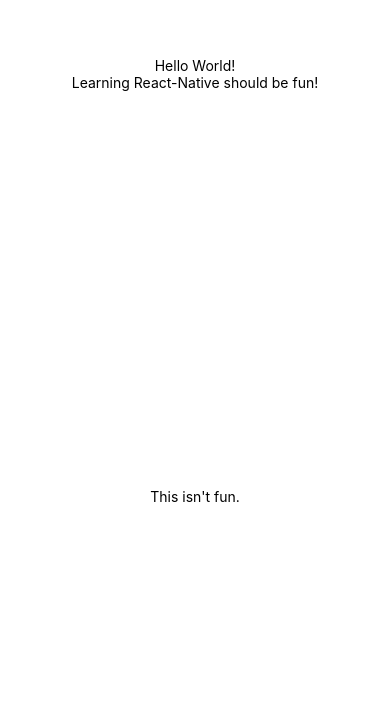
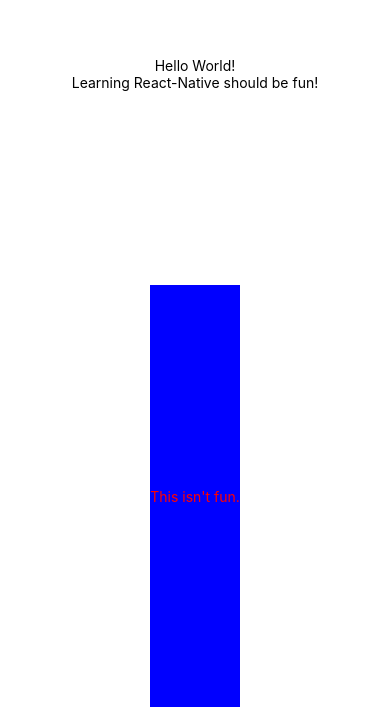
Before and after one commit to aduterte/react-native-testing-ground, a React Native app: screen / in a window 390 px wide. Shown: the part 137-844 px from the top of the page. Built offline with nearby package versions, Linux system fonts and the light colour scheme.

Commit message:
nodes dont inherit like css?

```diff
--- a/App.js
+++ b/App.js
@@ -11,9 +11,9 @@ export default function App() {
         <StatusBar style="auto" />
         <Text>Learning React-Native should be fun!</Text>
       </View>
-      <View style={styles.container}>
+
         <Test/>
-      </View>
+
 
 
     </View>
--- a/Components/Test.js
+++ b/Components/Test.js
@@ -4,8 +4,10 @@ import { StyleSheet, Text, View } from 'react-native';
 export default function Test(){
 
     return (
+        <View style={styles.container}>
+        <Text style={styles.red}>This isn't fun.</Text>
+      </View>
 
-            <Text>This isn't fun.</Text>
 
     )
 }
@@ -13,8 +15,12 @@ export default function Test(){
 const styles = StyleSheet.create({
     container: {
       flex: 1,
-      backgroundColor: '#fff',
+      backgroundColor: 'blue',
       alignItems: 'center',
       justifyContent: 'center',
+      color: '#cfcfcf'
+    },
+    red: {
+        color: "red"
     },
   });
```
